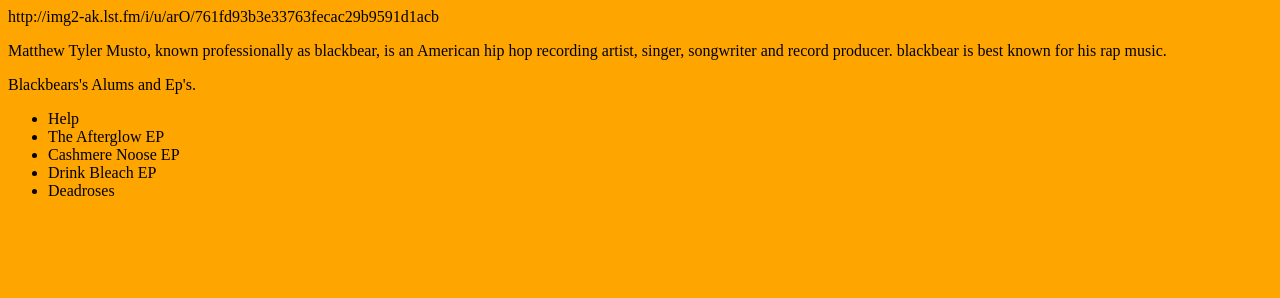
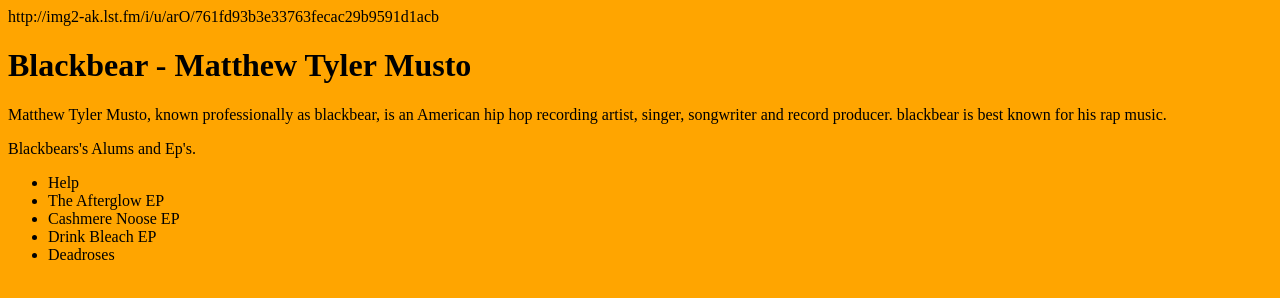
Before and after one commit to karachristine/verbatim, a plain HTML site: page index.html in a window 1280 px wide. Drawn offline with Linux system fonts and the light colour scheme.

Commit message:
Update index.html

```diff
--- a/index.html
+++ b/index.html
@@ -9,7 +9,7 @@
     background-color: orange;
 }
 </style>
-
+<h1> Blackbear - Matthew Tyler Musto </h1>
 
 <p> Matthew Tyler Musto, known professionally as
     blackbear,
```
